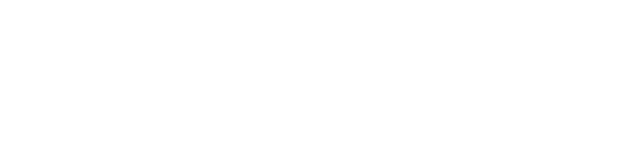
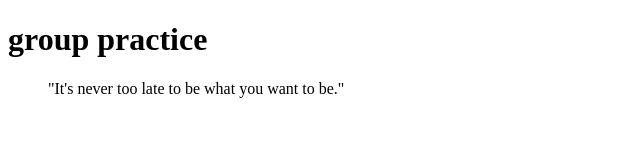
Before and after one commit to ZippyFPV/Team-Thing-1, a plain HTML site: page index.html in a window 1280 px wide. Shown: the whole page, without its empty margins (0-640 px from the left). Drawn offline with Linux system fonts and the light colour scheme.

Commit message:
added block quote and style.css

```diff
--- a/index.html
+++ b/index.html
@@ -5,6 +5,8 @@
     <title></title>
   </head>
   <body>
+    <h1>group practice</h1>
+    <blockquote>"It's never too late to be what you want to be."</blockquote>
 
   </body>
 </html>
```
Also changed, not shown: style.css (added).
